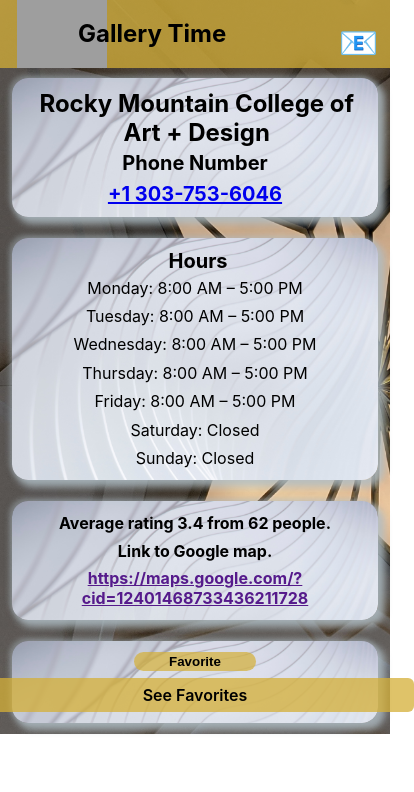
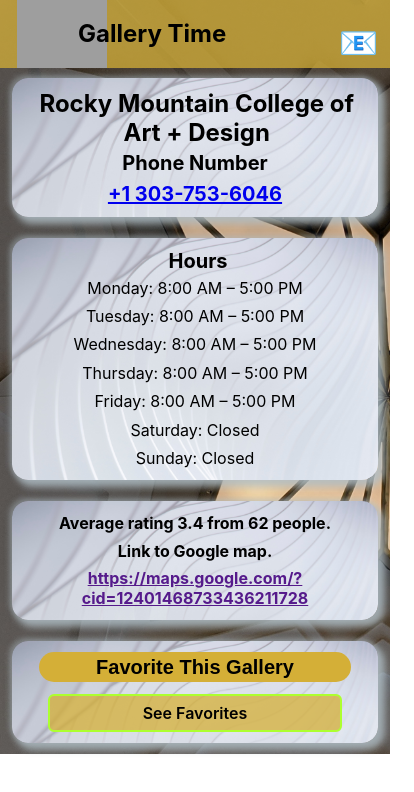
Before and after one commit to Max9545/gallery-time, a React (Create React App) app in the folder gallery-time/: page /gallery/ChIJ-3ruCiOHa4cREDKUdRveGqw in a window 390 px wide. Shown: the top 792 px of the page, 414 px wide, since content can reach past the window. Built offline with nearby package versions, Linux system fonts and the light colour scheme; no server answers; grey boxes are pictures that could not be loaded.

Commit message:
Seperate see favorites buttons into two seperate css files in each respective parent component.

```diff
--- a/gallery-time/src/App/App.css
+++ b/gallery-time/src/App/App.css
@@ -1,4 +1,4 @@
-.see-favorites-button {
+/* .see-favorites-button-landing {
   text-align: center;
   background-color: rgba(212, 175, 55, .75);
   color: black;
@@ -16,4 +16,4 @@
     font-weight: 600;
     padding: 2% 19% 2% 19%;
   }
-}
+} */
--- a/gallery-time/src/FavoriteGalleries/FavoriteGalleries.css
+++ b/gallery-time/src/FavoriteGalleries/FavoriteGalleries.css
@@ -1,11 +1,10 @@
 .favorites-page {
   width: 100vw;
-  /* height: 100vh; */
+  height: 100vh;
   margin: 0;
   padding: 0;
   display: flex;
   flex-direction: column;
-  justify-content: space-around;
   flex-wrap: wrap;
   background: url('../img/galleries-background.jpg');
   background-repeat: repeat;
--- a/gallery-time/src/FavoriteGalleries/FavoriteGalleries.js
+++ b/gallery-time/src/FavoriteGalleries/FavoriteGalleries.js
@@ -7,7 +7,7 @@
 
 
   const [galleries, setGalleries] = useState();
-  const [galleriesDisplay, setGalleriesDisplay] = useState();
+  const [galleriesDisplay, setGalleriesDisplay] = useState([]);
 
 
   useEffect(() => {
--- a/gallery-time/src/GalleryDetail/GalleryDetail.css
+++ b/gallery-time/src/GalleryDetail/GalleryDetail.css
@@ -57,7 +57,7 @@
 }
 
 .add-favorite-button {
-  background-color: rgba(212, 175, 55, .7);
+  background-color: rgba(212, 175, 55);
   font-weight: bold;
   margin: 1%;
   padding: .5% 10% .5% 10%;
@@ -65,7 +65,29 @@
   border: none;
 }
 
+
+.see-favorites-detail {
+  text-align: center;
+  background-color: rgba(212, 175, 55, .75);
+  color: black;
+  padding: .5% 10% .5% 10%;
+  text-decoration: none;
+  border-radius: 6px;
+  width: 20vw;
+  margin: 1%;
+  font-weight: 600;
+  border: 2px solid greenyellow;
+  margin-top: 1vh;
+}
+
+
 @media only screen and (max-width: 576px) {
+
+  .see-favorites-detail {
+    width: 40vw;
+    font-weight: 600;
+    padding: 2% 19% 2% 19%;
+  }
 
   .styling-container {
     margin: 2.7%;
@@ -100,7 +122,7 @@
     margin: 1.1%;
   }
 
-  .fav-button {
+  .add-favorite-button {
     font-size: 1.25em;
     width: 80vw;
     margin: 1%;
--- a/gallery-time/src/GalleryDetail/GalleryDetail.js
+++ b/gallery-time/src/GalleryDetail/GalleryDetail.js
@@ -46,8 +46,8 @@
         <Link className='bottom-card'>{detail && detail.result.url}</Link>
       </article>
       <article className='styling-container'>
-        <button className='add-favorite-button' onClick={() => addToFavorites(detail.result)}>Favorite</button>
-        <Link to='/favorites' className='see-favorites-button' data-cy='see-favorites-button'>See Favorites</Link>
+        <button className='add-favorite-button' onClick={() => addToFavorites(detail.result)}>Favorite This Gallery</button>
+        <Link to='/favorites' className='see-favorites-detail' data-cy='see-favorites-detail'>See Favorites</Link>
       </article>
     </section>
   )
--- a/gallery-time/src/LandingPage/LandingPage.css
+++ b/gallery-time/src/LandingPage/LandingPage.css
@@ -48,7 +48,27 @@
   text-align: center;
 }
 
+.see-favorites-landing {
+  text-align: center;
+  background-color: rgba(212, 175, 55, .75);
+  color: black;
+  padding: .5% 10% .5% 10%;
+  text-decoration: none;
+  border-radius: 6px;
+  width: 20vw;
+  margin: 1%;
+  font-weight: 600;
+}
+
+
 @media only screen and (max-width: 576px) {
+
+
+  .see-favorites-landing {
+    width: 78vw;
+    font-weight: 600;
+    padding: 2% 19% 2% 19%;
+  }
 
   .city-container {
     margin: 1%;
--- a/gallery-time/src/LandingPage/LandingPage.js
+++ b/gallery-time/src/LandingPage/LandingPage.js
@@ -43,7 +43,7 @@
       </article>
       <article className='galleries'>
         {city && <Link data-cy="to-galleries"className='to-galleries' to={`/city/${city.name}`}>See Galleries</Link>}
-        <Link to='/favorites' className='see-favorites-button' data-cy='see-favorites-button'>See Favorites</Link>
+        <Link to='/favorites' className='see-favorites-landing' data-cy='see-favorites-landing'>See Favorites</Link>
       </article>
     </section>
   )
```
